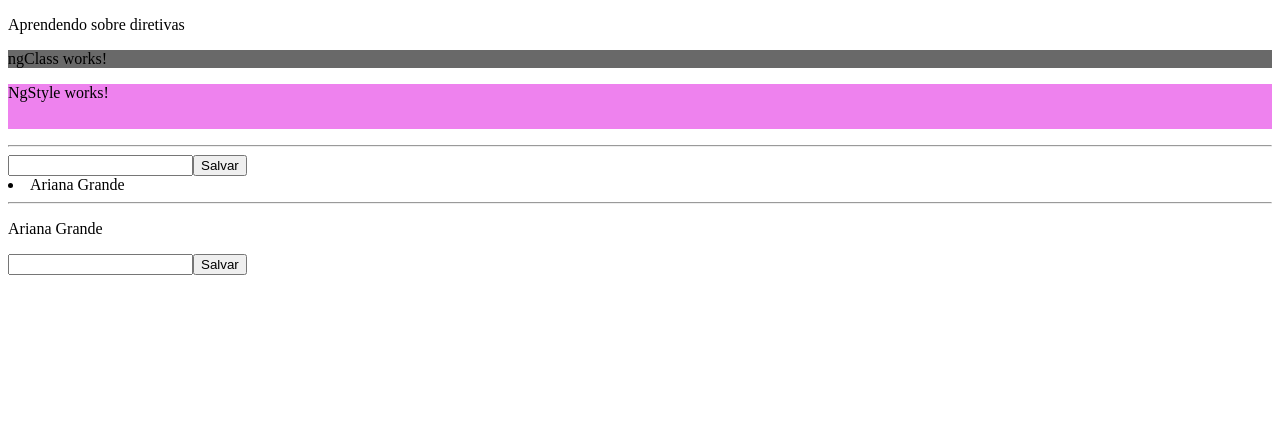
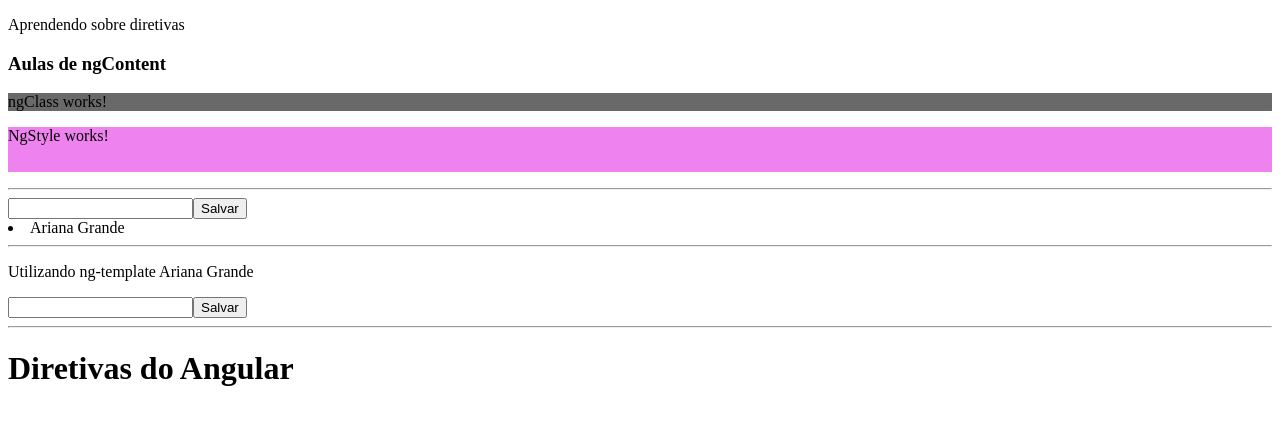
Before and after one commit to carlostsa10/helloword-Angular, an Angular app: page / in a window 1280 px wide. Shown: the top 424 px of the page. Built offline with nearby package versions, Linux system fonts and the light colour scheme.

Commit message:
treinando ngcontent

```diff
--- a/src/app/app.component.html
+++ b/src/app/app.component.html
@@ -1,2 +1,6 @@
 <p>Aprendendo sobre diretivas</p>
-<app-diretivas-atributos></app-diretivas-atributos>
+<app-diretivas-atributos>
+    <h1>Diretivas do Angular
+        </h1>
+        <h3>Aulas de ngContent</h3>
+</app-diretivas-atributos>
--- a/src/app/diretivas-atributos/diretivas-atributos.component.html
+++ b/src/app/diretivas-atributos/diretivas-atributos.component.html
@@ -1,3 +1,4 @@
+<ng-content select="h3"></ng-content>
 
 <div *ngIf="nome != 'Carlos Tavares' ">
     <p [ngClass]="{'active': valor, 'disabled': !valor}">ngClass works!</p>
@@ -16,9 +17,14 @@
 
 <ng-template ngFor let-item [ngForOf]="list">
     <p>
+        Utilizando ng-template
         {{item.nome}}
     </p>
 </ng-template>
 
 <input [(ngModel)]="nome">
 <button (click)="salvar()">Salvar</button>
+
+<hr>
+
+<ng-content select="h1"></ng-content>
```
